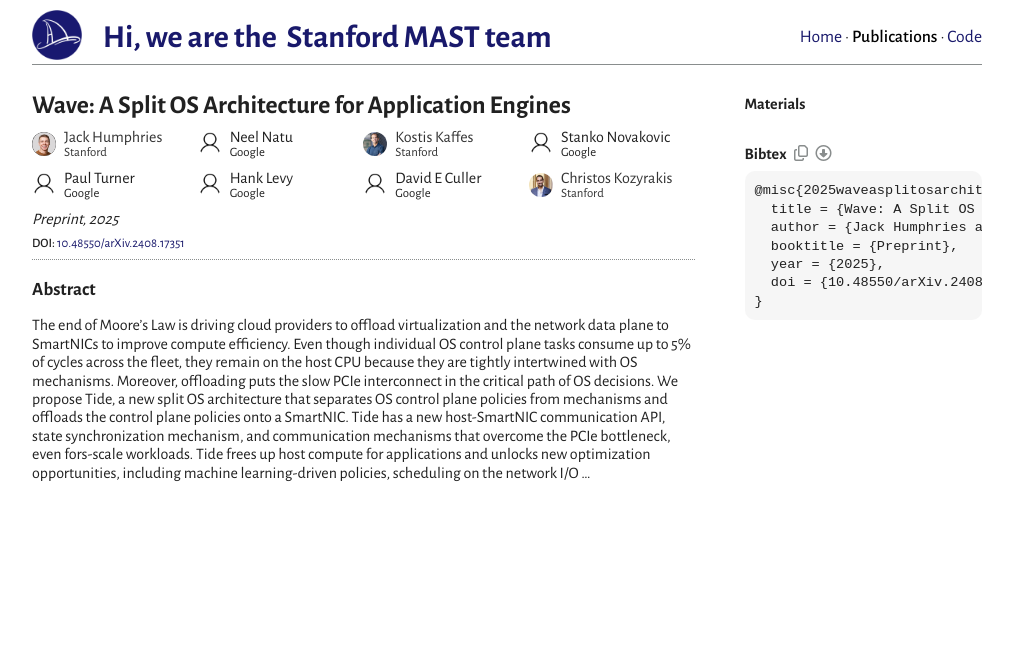
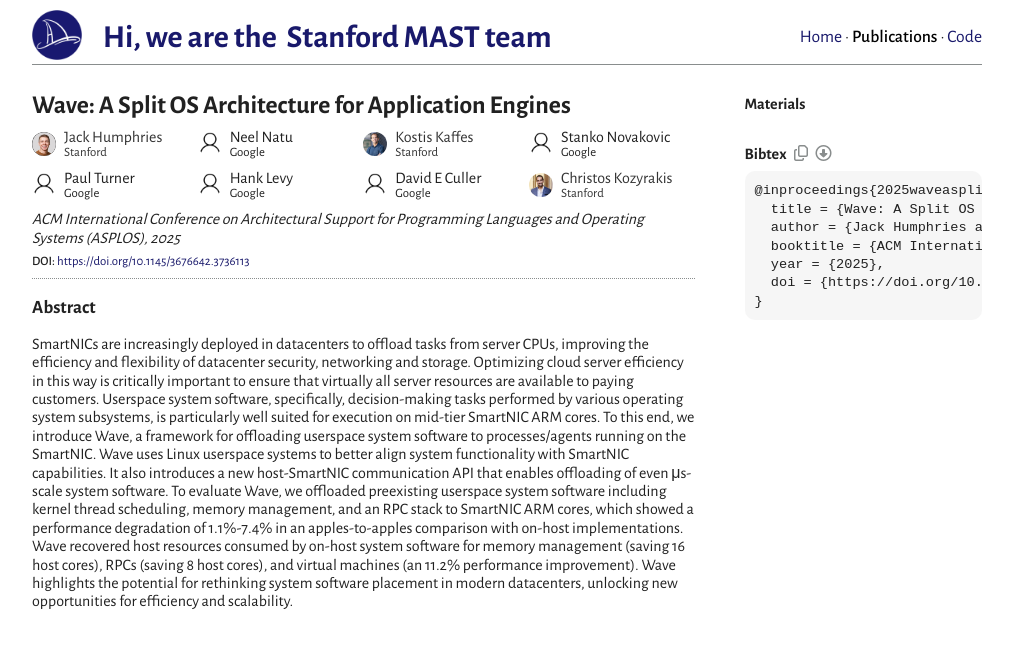
Before and after one commit to stanford-mast/stanford-mast.github.io, a Jekyll site: the page built from _pubs/2025/wave_a_split_os_architecture_for_application_engines.md, in a window 1280 px wide. Shown: the top 648 px of the page, without its empty margins (133-1146 px from the left). Built offline with Jekyll 4.4.1, drawn with Linux system fonts in a browser that asks for light colours; nearby versions of some CDN libraries.

Commit message:
Wave -> ASPLOS 2025

```diff
--- a/_pubs/2025/wave_a_split_os_architecture_for_application_engines.md
+++ b/_pubs/2025/wave_a_split_os_architecture_for_application_engines.md
@@ -14,12 +14,12 @@
   - name: David E Culler
     affiliation: Google
   - key: christoskozyrakis
-venue: preprint
+venue: asplos
 year: 2025
-date: 2025-01-01
-doi: 10.48550/arXiv.2408.17351
+date: 2025-08-06
+doi: https://doi.org/10.1145/3676642.3736113
 thumbnail: False
 materials:
 tags:
 ---
-The end of Moore's Law is driving cloud providers to offload virtualization and the network data plane to SmartNICs to improve compute efficiency. Even though individual OS control plane tasks consume up to 5% of cycles across the fleet, they remain on the host CPU because they are tightly intertwined with OS mechanisms. Moreover, offloading puts the slow PCIe interconnect in the critical path of OS decisions. We propose Tide, a new split OS architecture that separates OS control plane policies from mechanisms and offloads the control plane policies onto a SmartNIC. Tide has a new host-SmartNIC communication API, state synchronization mechanism, and communication mechanisms that overcome the PCIe bottleneck, even fors-scale workloads. Tide frees up host compute for applications and unlocks new optimization opportunities, including machine learning-driven policies, scheduling on the network I/O …
+SmartNICs are increasingly deployed in datacenters to offload tasks from server CPUs, improving the efficiency and flexibility of datacenter security, networking and storage. Optimizing cloud server efficiency in this way is critically important to ensure that virtually all server resources are available to paying customers. Userspace system software, specifically, decision-making tasks performed by various operating system subsystems, is particularly well suited for execution on mid-tier SmartNIC ARM cores. To this end, we introduce Wave, a framework for offloading userspace system software to processes/agents running on the SmartNIC. Wave uses Linux userspace systems to better align system functionality with SmartNIC capabilities. It also introduces a new host-SmartNIC communication API that enables offloading of even μs-scale system software. To evaluate Wave, we offloaded preexisting userspace system software including kernel thread scheduling, memory management, and an RPC stack to SmartNIC ARM cores, which showed a performance degradation of 1.1%-7.4% in an apples-to-apples comparison with on-host implementations. Wave recovered host resources consumed by on-host system software for memory management (saving 16 host cores), RPCs (saving 8 host cores), and virtual machines (an 11.2% performance improvement). Wave highlights the potential for rethinking system software placement in modern datacenters, unlocking new opportunities for efficiency and scalability.
```
